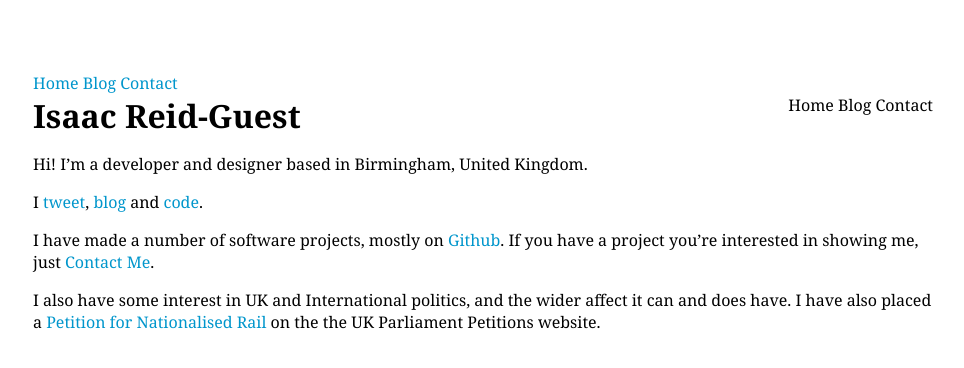
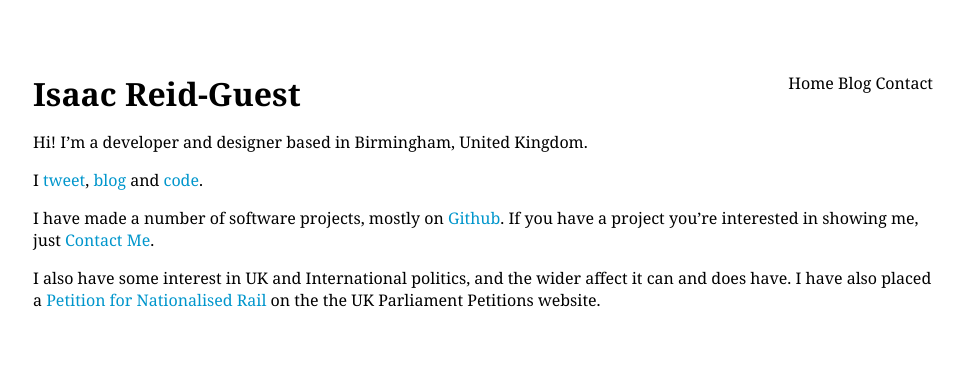
Before and after one commit to ir-g/ir-g.github.io, a Jekyll site: the page built from index.md, in a window 1280 px wide. Shown: the top 368 px of the page, without its empty margins (157-1121 px from the left). Built offline with Jekyll 4.4.1, drawn with Linux system fonts in a browser that asks for light colours.

Commit message:
Update default.html

```diff
--- a/_layouts/default.html
+++ b/_layouts/default.html
@@ -75,17 +75,11 @@ is_post:                        {{ page.is_post }}
 {% endif %}
 blogmenu:                       {{ blogmenu }}
 -->
-
-
-
-<a {% if page.url == "/" %}class="active"{%endif%} href="/">Home</a>
-<a {% if blogmenu %}class="active"{%endif%} href="/blog">Blog</a>
-<a {% if splitted_url_parts[1] == "contact" %}class="active"{%endif%} href="/contact">Contact</a>
       <div id="header">
         <div class="nav">
-          <a href="/">Home</a>
-          <a href="/blog">Blog</a>
-          <a href="/contact">Contact</a>
+          <a {% if page.url == "/" %}class="active"{%endif%} href="/">Home</a>
+          <a {% if blogmenu %}class="active"{%endif%} href="/blog">Blog</a>
+          <a {% if splitted_url_parts[1] == "contact" %}class="active"{%endif%} href="/contact">Contact</a>
         </div>
         <h1>Isaac Reid-Guest</h1>
       </div>
```
